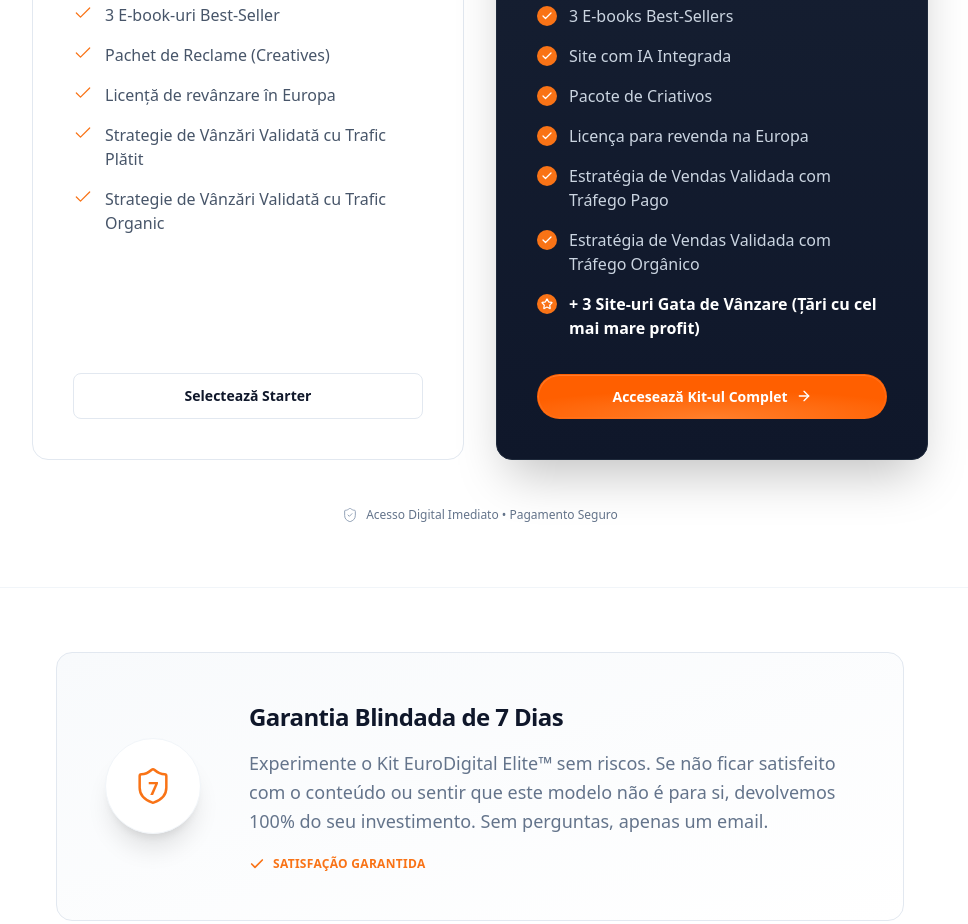
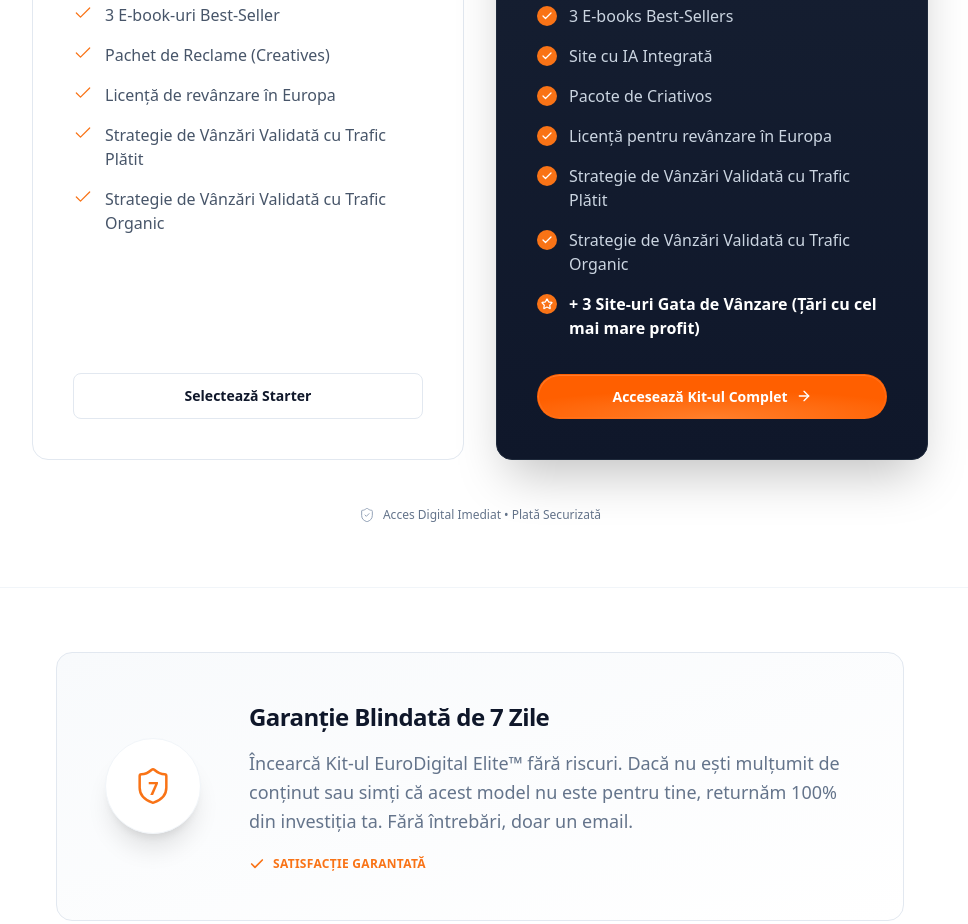
Before and after one commit to gattidesign00-del/euro-digital-elite, a website: page index_ro.html in a window 1280 px wide. Shown: the part 3081-4005 px from the top of the page, without its empty margins (160-1128 px from the left). Drawn offline with nearby package versions, Linux system fonts and the light colour scheme.

Commit message:
Complete all translations - RO, PL + footer disclaimers

```diff
--- a/index_ro.html
+++ b/index_ro.html
@@ -918,12 +918,12 @@
                                 <p class="text-base text-white truncate font-medium">N26 Bank</p>
                                 <span class="text-[10px] text-slate-400">Ieri</span>
                             </div>
-                            <p class="text-xs text-slate-300">Saque Automático Semanal</p>
-                        </div>
-                    </div>
-
-                    <p class="text-center text-sm text-slate-400 pt-4">Plataformas utilizadas por
-                        membros em toda a Europa.</p>
+                            <p class="text-xs text-slate-300">Retragere Automată Săptămânală</p>
+                        </div>
+                    </div>
+
+                    <p class="text-center text-sm text-slate-400 pt-4">Platforme utilizate de
+                        membri în toată Europa.</p>
                 </div>
             </div>
         </div>
@@ -1125,7 +1125,7 @@
                                         <path d="M20 6 9 17l-5-5"></path>
                                     </svg>
                                 </div>
-                                <span class="text-base text-slate-300">Site com IA Integrada</span>
+                                <span class="text-base text-slate-300">Site cu IA Integrată</span>
                             </div>
                             <div class="flex gap-3 items-start">
                                 <div
@@ -1149,7 +1149,7 @@
                                         <path d="M20 6 9 17l-5-5"></path>
                                     </svg>
                                 </div>
-                                <span class="text-base text-slate-300">Licença para revenda na Europa</span>
+                                <span class="text-base text-slate-300">Licență pentru revânzare în Europa</span>
                             </div>
                             <div class="flex gap-3 gap-x-3 gap-y-3 items-start">
                                 <div
@@ -1161,8 +1161,8 @@
                                         <path d="M20 6 9 17l-5-5"></path>
                                     </svg>
                                 </div>
-                                <span class="text-base text-slate-300">Estratégia de Vendas Validada com Tráfego
-                                    Pago</span>
+                                <span class="text-base text-slate-300">Strategie de Vânzări Validată cu Trafic
+                                    Plătit</span>
                             </div>
                             <div class="flex gap-3 gap-x-3 gap-y-3 items-start">
                                 <div
@@ -1174,8 +1174,8 @@
                                         <path d="M20 6 9 17l-5-5"></path>
                                     </svg>
                                 </div>
-                                <span class="text-base text-slate-300">Estratégia de Vendas Validada com Tráfego
-                                    Orgânico</span>
+                                <span class="text-base text-slate-300">Strategie de Vânzări Validată cu Trafic
+                                    Organic</span>
                             </div>
                             <div class="flex items-start gap-3">
                                 <div
@@ -1225,7 +1225,7 @@
                         </path>
                         <path d="m9 12 2 2 4-4"></path>
                     </svg>
-                    Acesso Digital Imediato • Pagamento Seguro
+                    Acces Digital Imediat • Plată Securizată
                 </div>
             </div>
         </div>
@@ -1253,12 +1253,12 @@
                     </div>
                 </div>
                 <div class="text-center md:text-left space-y-4">
-                    <h3 class="text-2xl font-heading font-bold text-slate-900 tracking-tight">Garantia Blindada de 7
-                        Dias</h3>
+                    <h3 class="text-2xl font-heading font-bold text-slate-900 tracking-tight">Garanție Blindată de 7
+                        Zile</h3>
                     <p class="text-slate-500 text-lg leading-relaxed">
-                        Experimente o Kit EuroDigital Elite™ sem riscos. Se não ficar satisfeito com o conteúdo ou
-                        sentir que este modelo não é para si, devolvemos 100% do seu investimento. Sem perguntas, apenas
-                        um email.
+                        Încearcă Kit-ul EuroDigital Elite™ fără riscuri. Dacă nu ești mulțumit de conținut sau
+                        simți că acest model nu este pentru tine, returnăm 100% din investiția ta. Fără întrebări,
+                        doar un email.
                     </p>
                     <div
                         class="text-xs font-bold tracking-wide uppercase text-orange-500 flex items-center justify-center md:justify-start gap-2 pt-1">
@@ -1267,7 +1267,7 @@
                             data-lucide="check" class="lucide lucide-check w-4 h-4" style="stroke-width: 2.5;">
                             <path d="M20 6 9 17l-5-5"></path>
                         </svg>
-                        Satisfação Garantida
+                        Satisfacție Garantată
                     </div>
                 </div>
             </div>
@@ -1394,11 +1394,11 @@
         </div>
         <div class="text-center pt-8 border-t border-slate-100">
             <p class="text-xs text-slate-400">
-                © 2025 EuroDigital Elite™. Todos os direitos reservados.
+                © 2025 EuroDigital Elite™. Toate drepturile rezervate.
             </p>
             <p class="text-xs text-slate-400 mt-2">
-                Este site não faz parte do Facebook ou Meta Inc. Além disso, este site NÃO é endossado pelo Facebook
-                de nenhuma forma.
+                Acest site nu face parte din Facebook sau Meta Inc. În plus, acest site NU este susținut de Facebook în
+                niciun fel.
             </p>
         </div>
         </div>
```
